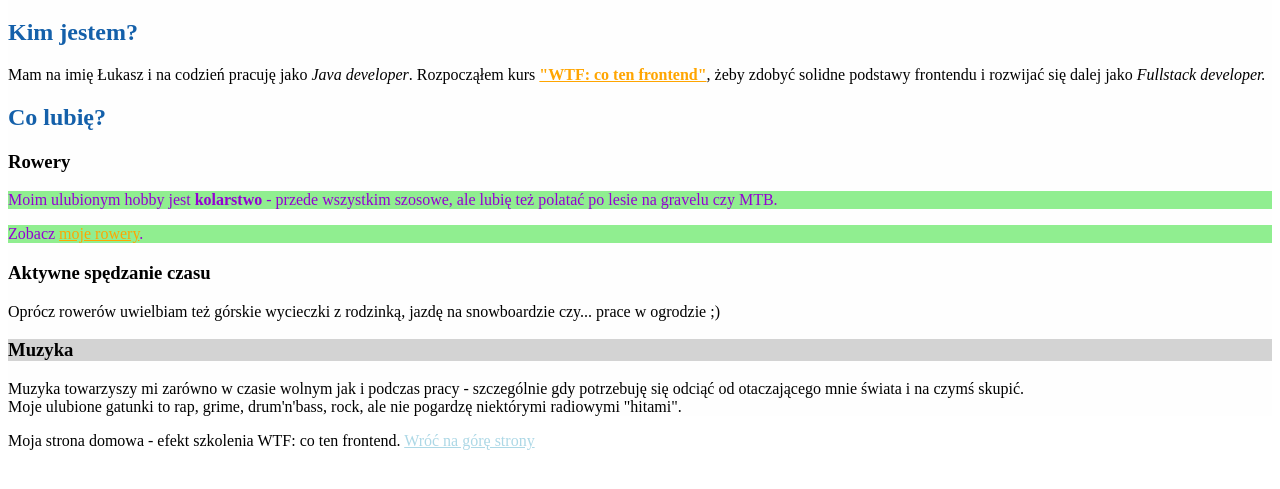
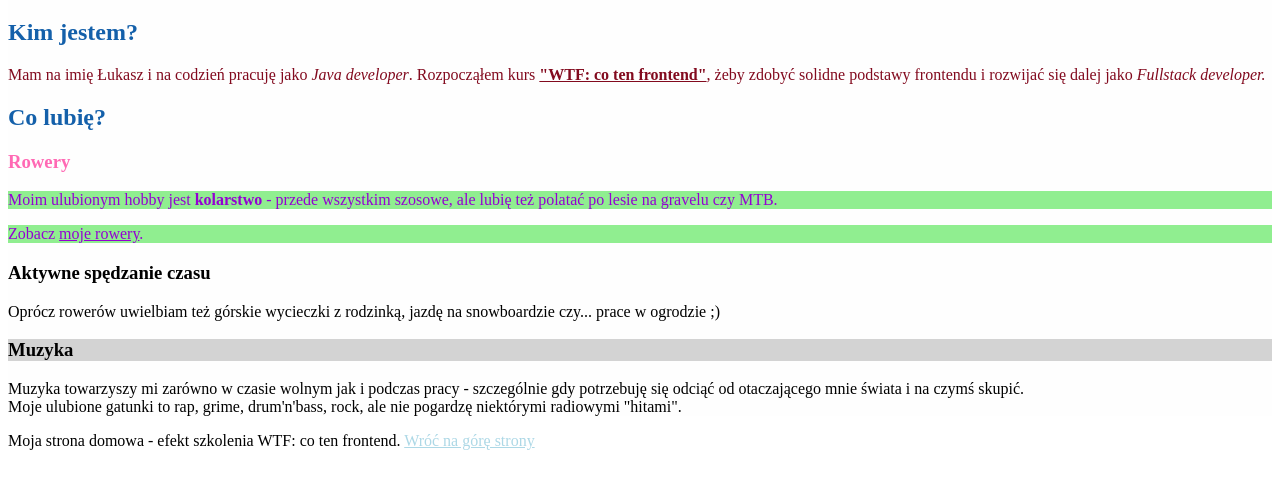
Before and after one commit to Sopellini/homepage, a plain HTML site: page index.html in a window 1280 px wide. Shown: the part 87-576 px from the top of the page. Drawn offline with Linux system fonts and the light colour scheme.

Commit message:
learning css and js

```diff
--- a/index.html
+++ b/index.html
@@ -19,7 +19,7 @@
 		<header id="top">
 			<h1>Moja strona domowa</h1>
 		</header>
-		<section>
+		<section class="about">
 			<h2>Kim jestem?</h2>
 			<p>Mam na imię Łukasz i na codzień pracuję jako <em>Java developer</em>. Rozpocząłem kurs <strong><a href="https://cotenfrontend.pl" target="_blank">"WTF: co ten frontend"</a></strong>, żeby zdobyć solidne podstawy frontendu i rozwijać się dalej jako <em>Fullstack developer.</em></p>
 		</section>
@@ -44,6 +44,8 @@
 	<footer>
 		<p>Moja strona domowa - efekt szkolenia WTF: co ten frontend. <a href="#top">Wróć na górę strony</a></p>
 	</footer>
+	<script src="main.js"></script>
+	</script>
 </body>
 
 </html>
--- /dev/null
+++ b/main.js
@@ -0,0 +1,4 @@
+const firstName = 'Łukasz';
+const age = 36;
+
+console.log(`Nazywam się ${firstName} i mam ${age} lat`);
--- a/style.css
+++ b/style.css
@@ -23,10 +23,18 @@ a {
 }
 
 section a {
-	color: orange;
+	color: inherit;
+}
+
+.my-article {
+	color: hotpink;
 }
 
 .my-article p {
 	background: lightgreen;
 	color: darkviolet;
 }
+
+.about {
+	color: rgb(130, 10, 30);
+}
```
